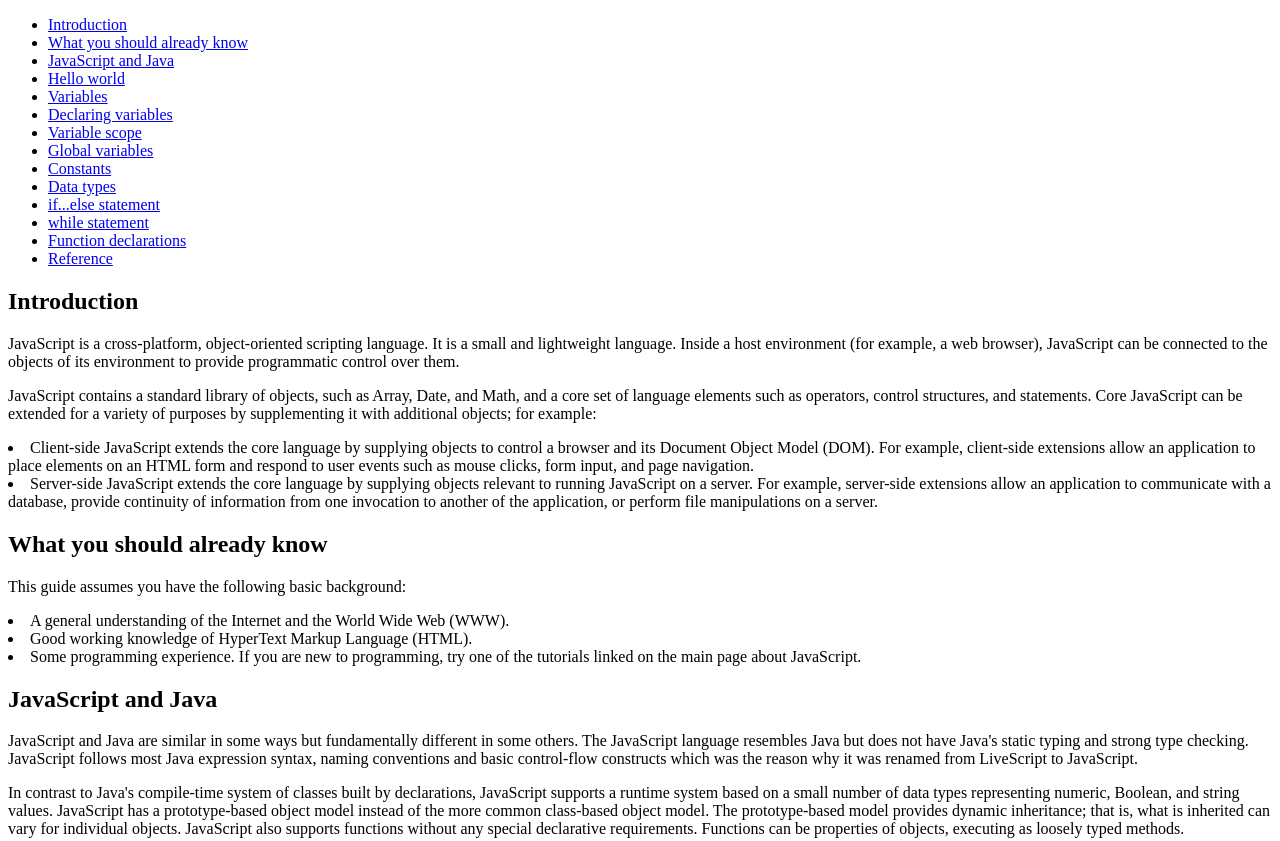
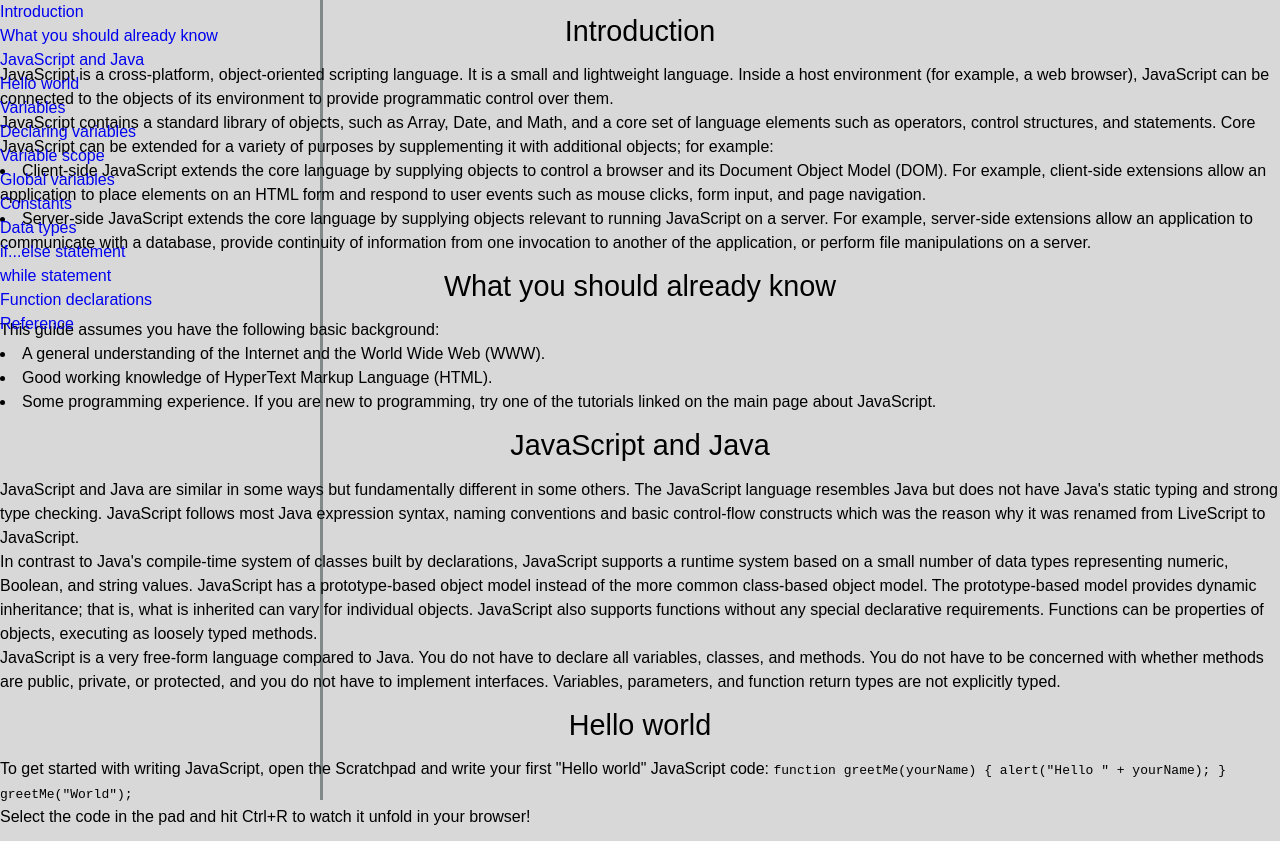
Before and after one commit to nmparfait/javascript-documentation, a plain HTML site: page index.html in a window 1280 px wide. Shown: the top 841 px of the page. Drawn offline with Linux system fonts and the light colour scheme.

Commit message:
navbar menu on the left 100%

```diff
--- a/style.css
+++ b/style.css
@@ -0,0 +1,44 @@
+* {
+    margin: 0;
+    padding: 0;
+
+}
+
+html,
+body {
+    color: #000;
+    background-color: #D8D8D8;
+    line-height: 1.5;
+    font-family: sans-serif;
+    min-width: 290px;
+    position: relative;
+}
+
+body a {
+    text-decoration: none;
+    list-style-type: none;
+}
+
+header h2 {
+    color: #000;
+    font-size: 2em;
+    margin: 10px;
+    text-align: center;
+    font-size: 1.8em;
+    font-weight: 400;
+}
+
+#navbar {
+    position: fixed;
+    min-width: 290px;
+    width: 320px;
+    height: 100%;
+    top: 0;
+    left: 0;
+    border-right: solid;
+    border-color: rgba(0, 22, 22, 0.4);
+}
+
+#navbar a {
+    text-decoration: none;
+}
```
Also changed, not shown: index.html (+2 -0 lines).
